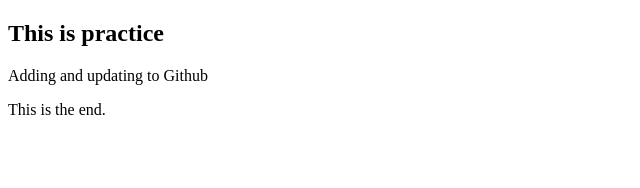
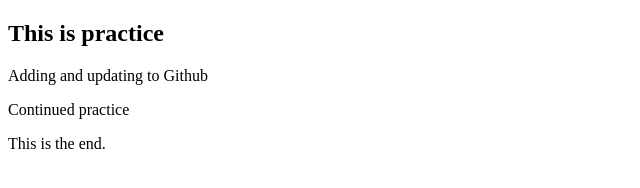
Before and after one commit to tifferderer/week2, a plain HTML site: page index.html in a window 1280 px wide. Shown: the whole page, without its empty margins (0-640 px from the left). Drawn offline with Linux system fonts and the light colour scheme.

Commit message:
Additional paragraph added

```diff
--- a/index.html
+++ b/index.html
@@ -8,6 +8,7 @@
 <h2>This is practice</h2>
 
 <p>Adding and updating to Github</p>
+<p>Continued practice</p>
 <footer>
     This is the end.
 </footer>
```
